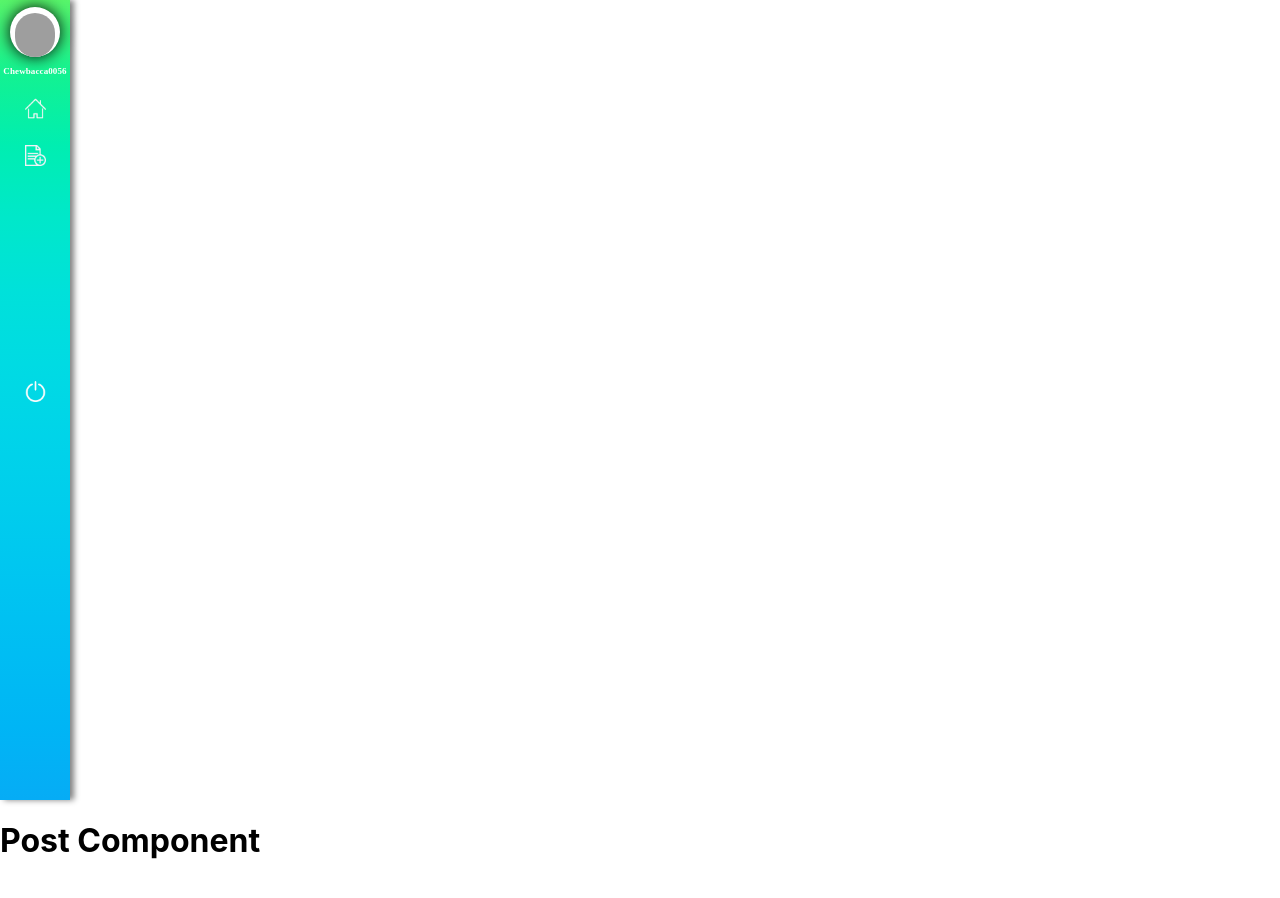
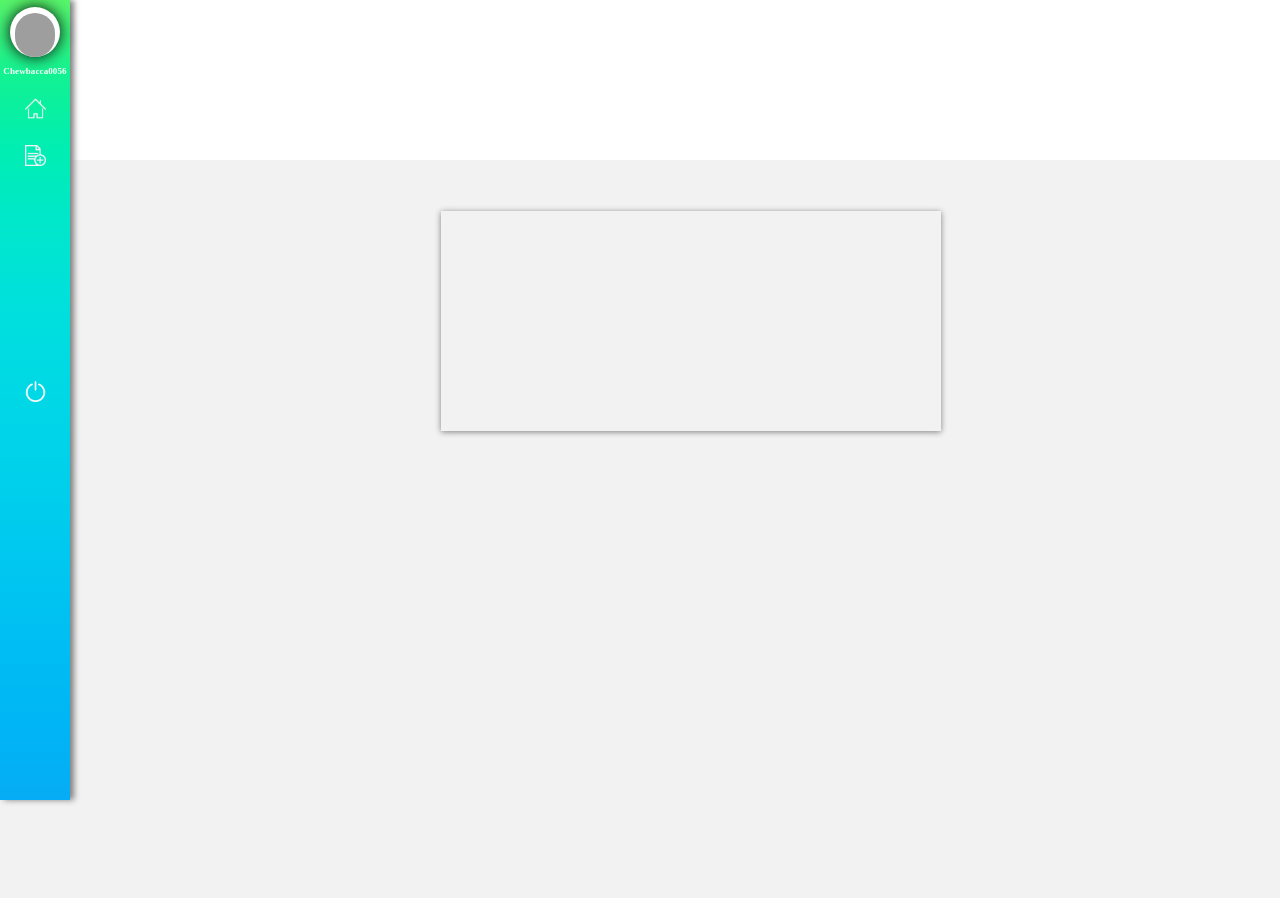
Before and after one commit to wamontgomery0068/helo, a React (Create React App) app: page /post/1 in a window 1280 px wide. Shown: the top 898 px of the page. Built offline with nearby package versions, Linux system fonts and the light colour scheme; grey boxes are pictures that could not be loaded.

Commit message:
Working on the styling

```diff
--- a/src/component/Post/Post.css
+++ b/src/component/Post/Post.css
@@ -0,0 +1,21 @@
+.Post {
+	display: flex;
+	flex-direction: column;
+	justify-content: flex-start;
+	align-items: center;
+
+    background-color: hsl(0, 0%, 95%);
+    height: 106vh;
+    width: auto;
+    z-index: 1;
+    margin-top: -50%
+}
+
+.Post_Container {
+    /* border: 2px solid black; */
+    box-shadow: 0px 1px 6px grey;
+    height: 220px;
+    width: 500px;
+    margin-top: 4%;
+    margin-left: 8%
+}
--- a/src/component/Post/Post.js
+++ b/src/component/Post/Post.js
@@ -1,4 +1,5 @@
 import React, { Component } from "react";
+import './Post.css';
 
 class Post extends Component {
     constructor(){
@@ -9,8 +10,8 @@ class Post extends Component {
 
     render() {
         return (
-            <div className = "Post_Container">
-                <h1> Post Component</h1>
+            <div className = "Post">
+                <div className = "Post_Container"></div>
             </div>
         );
     }
```
